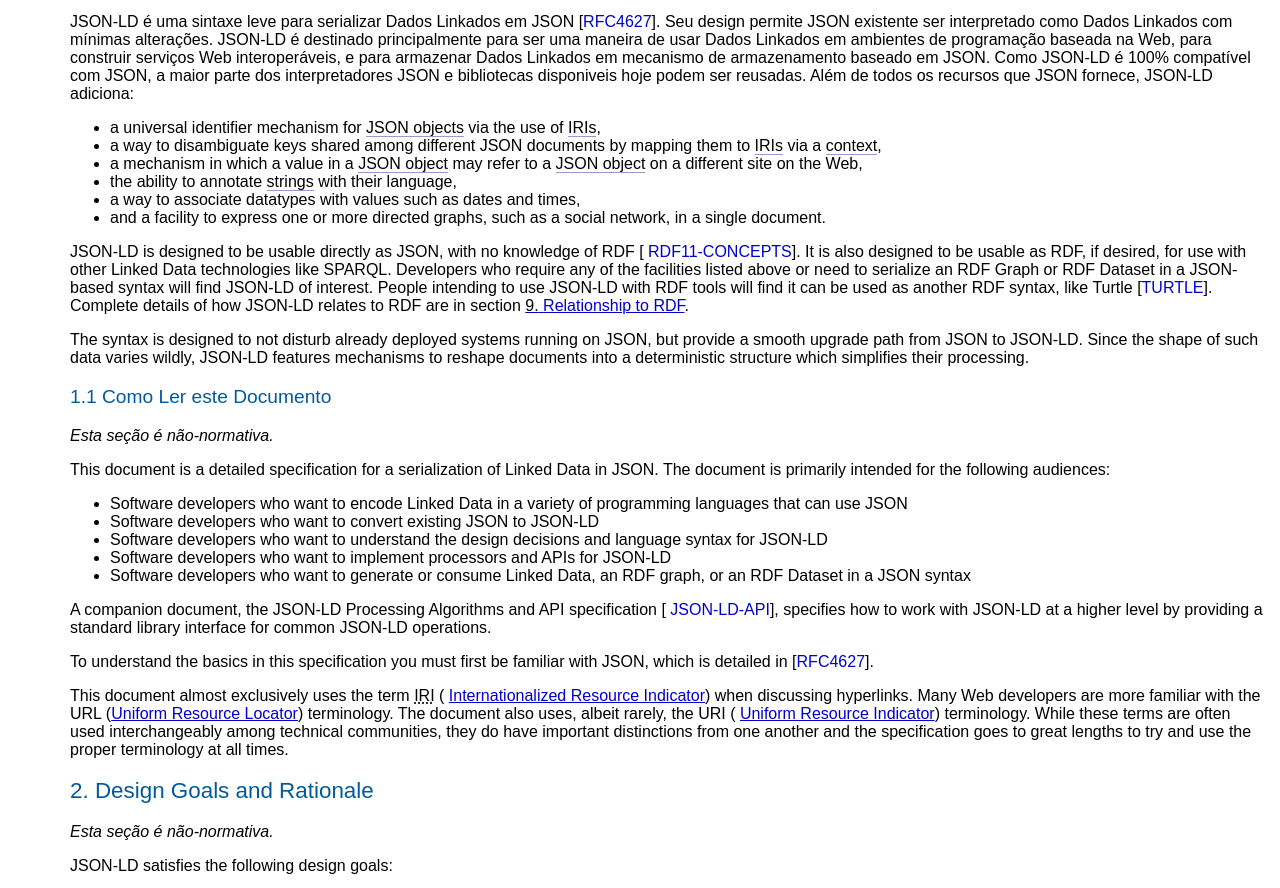
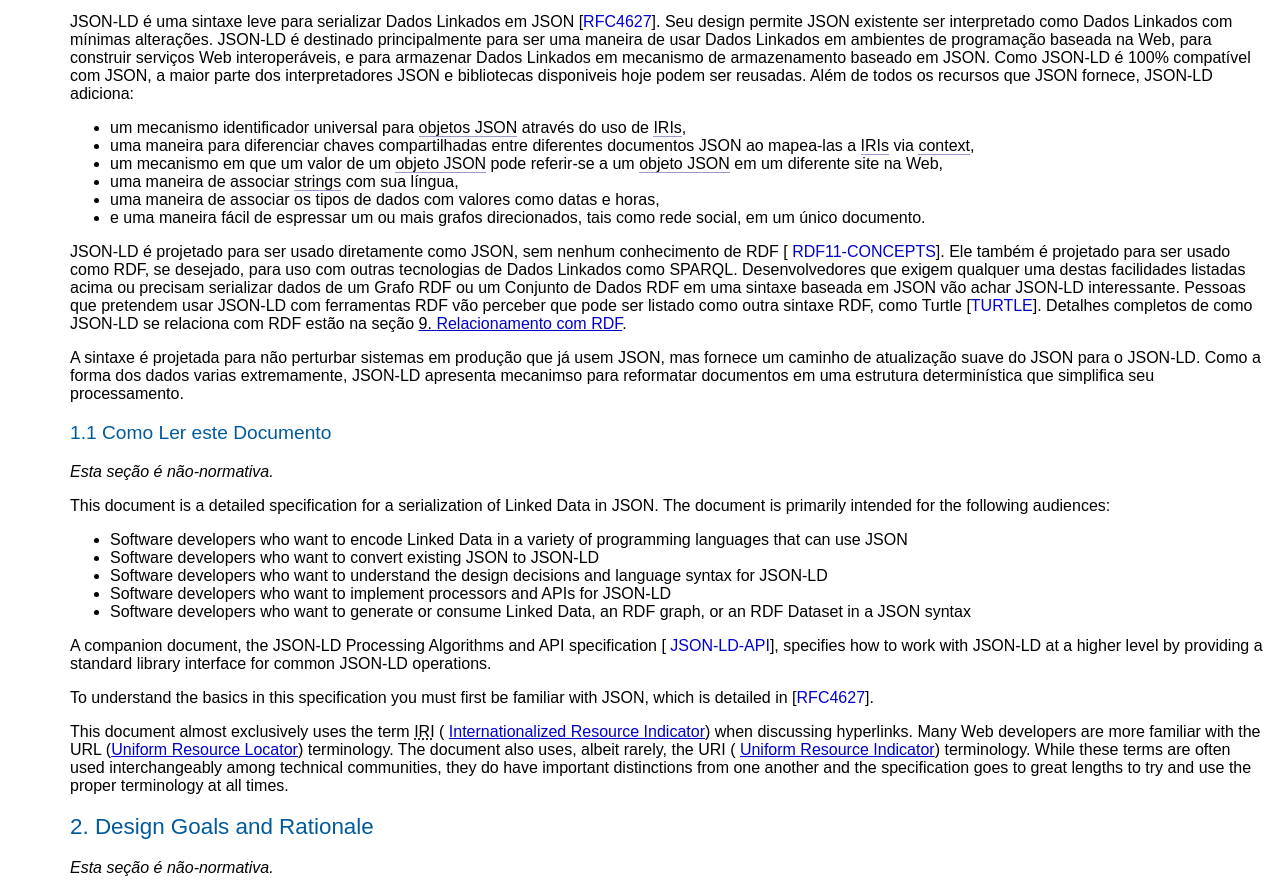
Before and after one commit to webiwg/w3c-tr-json-ld, a plain HTML site: page index.html in a window 1280 px wide. Shown: the part 2686-3574 px from the top of the page. Drawn offline with Linux system fonts and the light colour scheme.

Commit message:
Traduzido Introduction, demais parágrafos

```diff
--- a/index.html
+++ b/index.html
@@ -613,38 +613,38 @@
       ser reusadas. Além de todos os recursos que JSON fornece, JSON-LD adiciona:</p>
 
     <ul>
-      <li>a universal identifier mechanism for <a class="tref internalDFN" title="json-object"
-          href="#dfn-json-object">JSON objects</a> via the use of <a class="tref internalDFN"
+      <li>um mecanismo identificador universal para <a class="tref internalDFN" title="json-object"
+          href="#dfn-json-object">objetos JSON</a> através do uso de <a class="tref internalDFN"
           title="iri" href="#dfn-iri">IRIs</a>,</li>
-      <li>a way to disambiguate keys shared among different JSON documents by mapping
-        them to <a class="tref internalDFN" title="iri" href="#dfn-iri">IRIs</a>   via a <a class="tref internalDFN" title="context" href="#dfn-context">context</a>,</li>
-      <li>a mechanism in which a value in a <a class="tref internalDFN" title="json-object"
-          href="#dfn-json-object">JSON object</a> may refer to a <a class="tref internalDFN"
-          title="json-object" href="#dfn-json-object">JSON object</a> on a different
-        site on the Web,</li>
-      <li>the ability to annotate <a class="tref internalDFN" title="string" href="#dfn-string">strings</a>   with their language,</li>
-      <li>a way to associate datatypes with values such as dates and times,</li>
-      <li>and a facility to express one or more directed graphs, such as a social network,
-        in a single document.</li>
+      <li>uma maneira para diferenciar chaves compartilhadas entre diferentes documentos JSON ao mapea-las a
+        <a class="tref internalDFN" title="iri" href="#dfn-iri">IRIs</a>   via <a class="tref internalDFN" title="context" href="#dfn-context">context</a>,</li>
+      <li>um mecanismo em que um valor de um <a class="tref internalDFN" title="json-object"
+          href="#dfn-json-object">objeto JSON</a> pode referir-se a um <a class="tref internalDFN"
+          title="json-object" href="#dfn-json-object">objeto JSON</a> em um diferente
+        site na Web,</li>
+      <li>uma maneira de associar <a class="tref internalDFN" title="string" href="#dfn-string">strings</a>   com sua língua,</li>
+      <li>uma maneira de associar os tipos de dados com valores como datas e horas,</li>
+      <li>e uma maneira fácil de espressar um ou mais grafos direcionados, tais como rede social,
+        em um único documento.</li>
     </ul>
 
     <p>
-      JSON-LD is designed to be usable directly as JSON, with no knowledge of RDF [
+      JSON-LD é projetado para ser usado diretamente como JSON, sem nenhum conhecimento de RDF [
       <cite><a class="bibref" href="#bib-RDF11-CONCEPTS">RDF11-CONCEPTS</a></cite>].
-      It is also designed to be usable as RDF, if desired, for use with other Linked
-      Data technologies like SPARQL. Developers who require any of the facilities
-      listed above or need to serialize an RDF Graph or RDF Dataset in a JSON-based
-      syntax will find JSON-LD of interest. People intending to use JSON-LD with
-      RDF tools will find it can be used as another RDF syntax, like Turtle [<cite><a class="bibref" href="#bib-TURTLE">TURTLE</a></cite>].
-      Complete details of how JSON-LD relates to RDF are in section <a href="#relationship-to-rdf"
-        class="sec-ref"><span class="secno">9.</span> <span class="sec-title">Relationship to RDF</span></a>.
+      Ele também é projetado para ser usado como RDF, se desejado, para uso com outras tecnologias de Dados Linkados
+      como SPARQL. Desenvolvedores que exigem qualquer uma destas facilidades
+      listadas acima ou precisam serializar dados de um Grafo RDF ou um Conjunto de Dados RDF em uma sintaxe baseada em JSON
+      vão achar JSON-LD interessante. Pessoas que pretendem usar JSON-LD com
+      ferramentas RDF vão perceber que pode ser listado como outra sintaxe RDF, como Turtle [<cite><a class="bibref" href="#bib-TURTLE">TURTLE</a></cite>].
+      Detalhes completos de como JSON-LD se relaciona com RDF estão na seção <a href="#relationship-to-rdf"
+        class="sec-ref"><span class="secno">9.</span> <span class="sec-title">Relacionamento com RDF</span></a>.
     </p>
 
     <p>
-      The syntax is designed to not disturb already deployed systems running on JSON, but
-      provide a smooth upgrade path from JSON to JSON-LD. Since the shape of such
-      data varies wildly, JSON-LD features mechanisms to reshape documents into a
-      deterministic structure which simplifies their processing.</p>
+      A sintaxe é projetada para não perturbar sistemas em produção que já usem JSON, mas
+      fornece um caminho de atualização suave do JSON para o JSON-LD. Como a forma
+      dos dados varias extremamente, JSON-LD apresenta mecanimso para reformatar documentos em uma
+      estrutura determinística que simplifica seu processamento.</p>
 
     <section class="informative" id="how-to-read-this-document">
       <h3 aria-level="2" role="heading" id="h3_how-to-read-this-document"><span class="secno">1.1 </span>Como Ler este Documento</h3>
```
